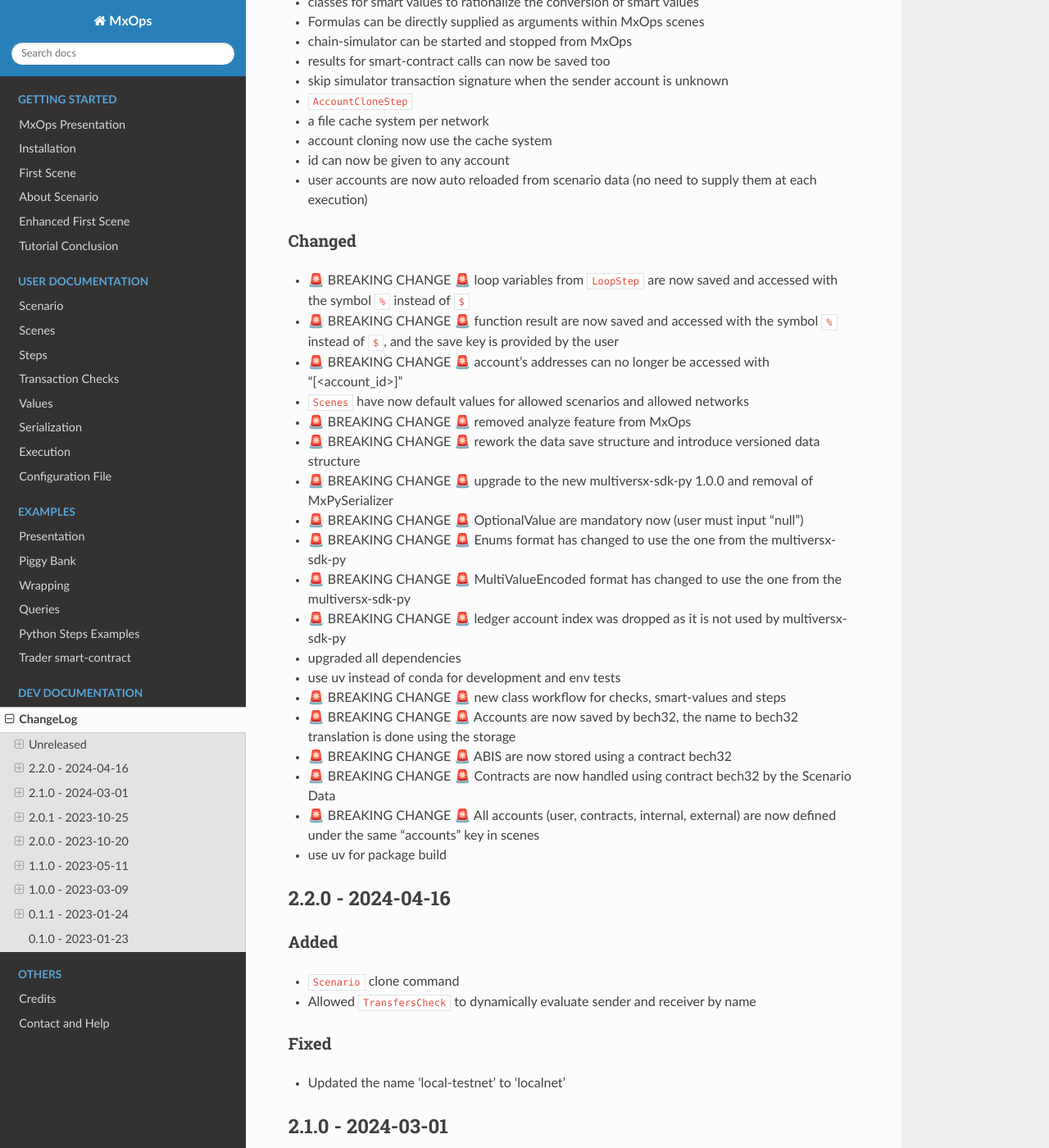
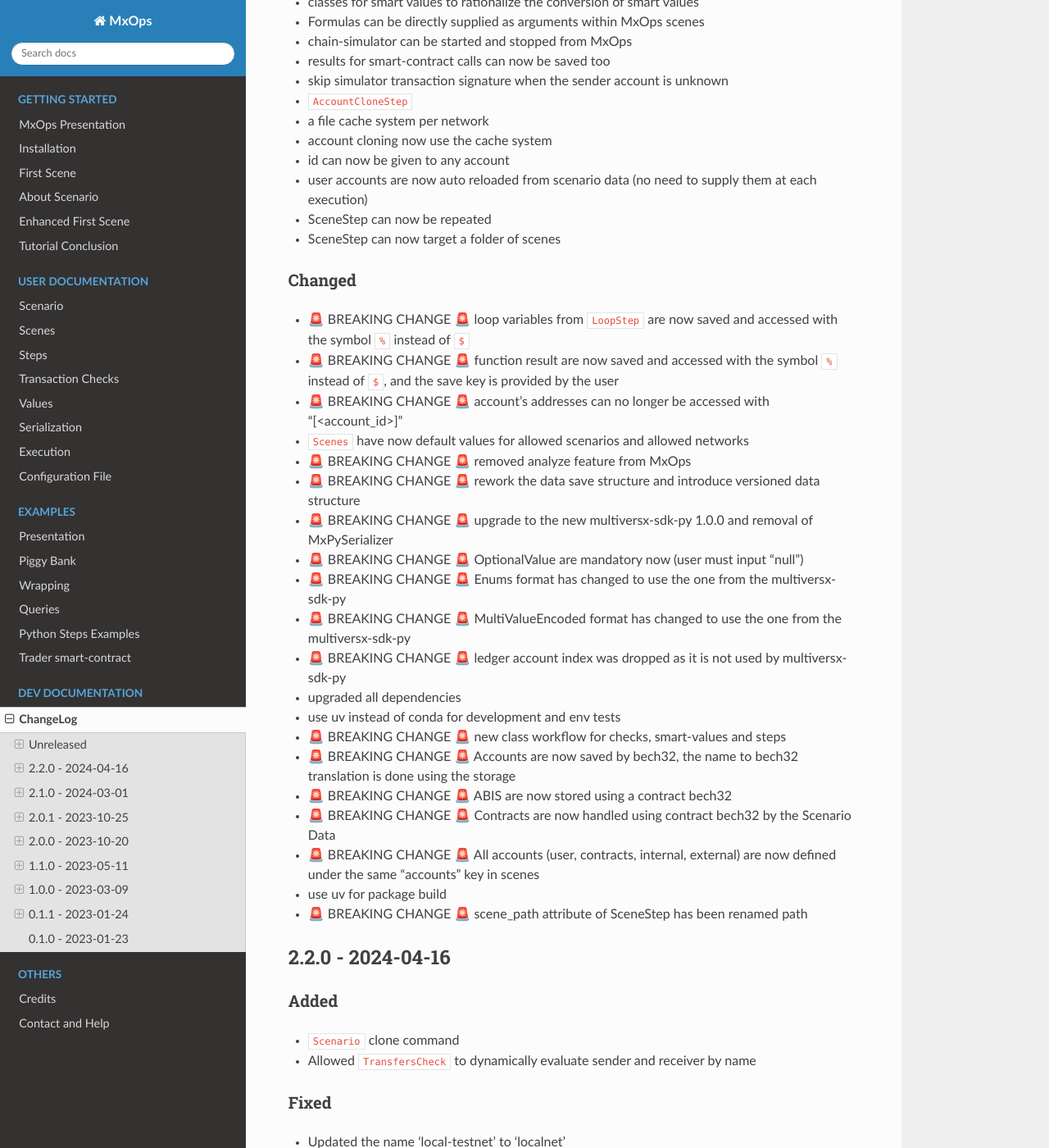
Before and after one commit to Catenscia/MxOps, a Sphinx documentation site: the page built from docs/source/dev_documentation/changelog.md, in a window 1280 px wide and 1400 px high, scrolled down 767 px. Shown: the whole window at 82% size. Built offline with Sphinx 7.4.7 and the Read the Docs theme 3.1.0, drawn with Linux system fonts in a browser that asks for light colours.

Commit message:
docs: changelog

```diff
--- a/docs/dictionary/project_wordlist.txt
+++ b/docs/dictionary/project_wordlist.txt
@@ -46,6 +46,7 @@ pylint
 QuoteToken
 runtime
 ScenarioData
+SceneStep
 SuccessCheck
 TransfersCheck
 uint
--- a/docs/source/dev_documentation/changelog.md
+++ b/docs/source/dev_documentation/changelog.md
@@ -31,6 +31,8 @@
 - account cloning now use the cache system
 - id can now be given to any account
 - user accounts are now auto reloaded from scenario data (no need to supply them at each execution)
+- SceneStep can now be repeated
+- SceneStep can now target a folder of scenes
 
 
 ### Changed
@@ -54,6 +56,7 @@
 - 🚨 BREAKING CHANGE 🚨 Contracts are now handled using contract bech32 by the Scenario Data
 - 🚨 BREAKING CHANGE 🚨 All accounts (user, contracts, internal, external) are now defined under the same "accounts" key in scenes
 - use uv for package build
+- 🚨 BREAKING CHANGE 🚨 scene_path attribute of SceneStep has been renamed path
 
 
 
```
